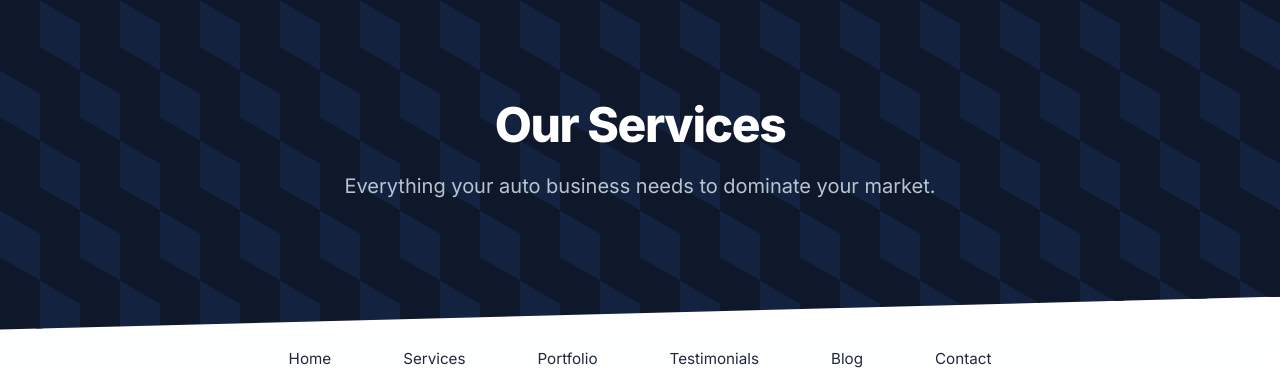
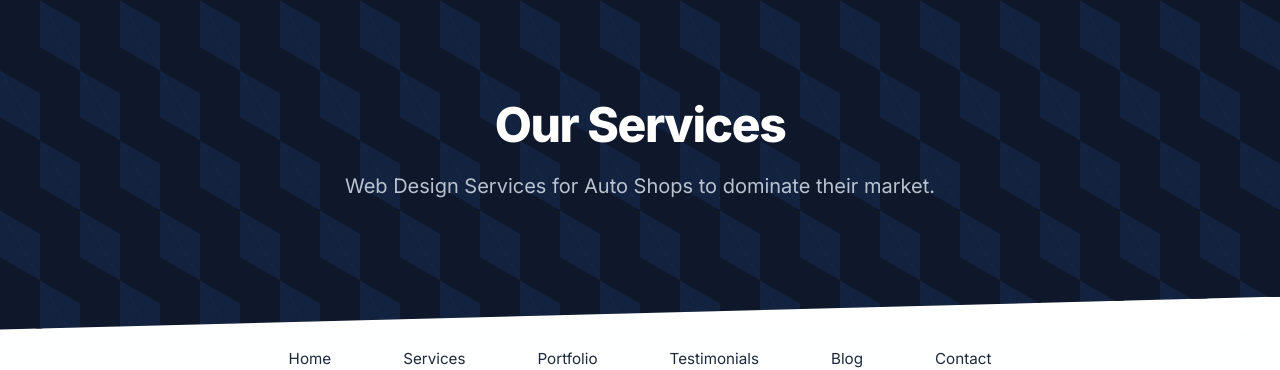
Before and after one commit to JamesBrownR/MeetingSurge, a Jekyll site: the page built from services/index.html, in a window 1280 px wide and 900 px high. Shown: the top 370 px of the window. Built offline with Jekyll 4.4.1, drawn with Linux system fonts in a browser that asks for light colours.

Commit message:
Update index.html

```diff
--- a/services/index.html
+++ b/services/index.html
@@ -147,7 +147,7 @@
 
   <div style="background-color: #ffffff;">
 <header>
-    <h1 class="hero-sub-text">Everything your auto business needs to dominate your market.</h1>
+    <h1 class="hero-sub-text">Web Design Services for Auto Shops to dominate their market.</h1>
   <p class="hero-big-text">Our Services</p>
 </header>
 
```
